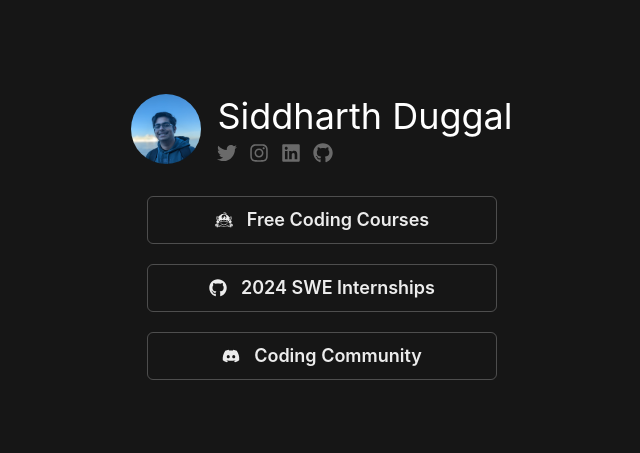
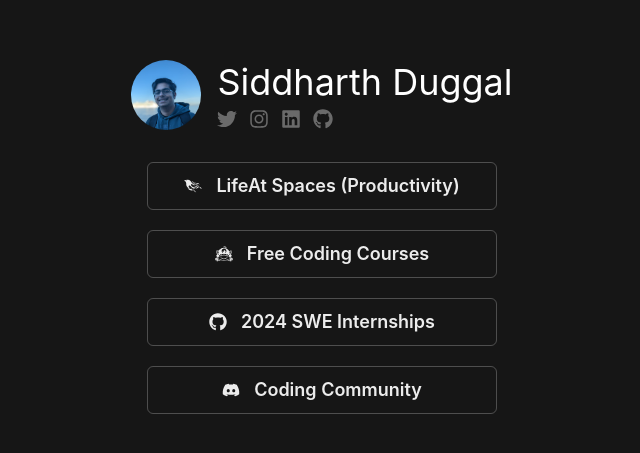
Before and after one commit to siddharthd0/card, a Next.js app: page / in a window 1280 px wide. Shown: the part 163-616 px from the top of the page, without its empty margins (318-958 px from the left). Built offline with nearby package versions, Linux system fonts and the light colour scheme.

Commit message:
added life at

```diff
--- a/src/pages/index.js
+++ b/src/pages/index.js
@@ -18,6 +18,7 @@ import {
   FaGithub,
   FaDiscord,
   FaTwitter,
+  FaPhoenixFramework,
   FaInstagram,
   FaLinkedin,
   FaTiktok,
@@ -174,6 +175,11 @@ export default function Home() {
 
         <VStack spacing={5}>
           <LinkButton
+            name="LifeAt Spaces (Productivity)"
+            url={"https://lifeat.io/"}
+            icon={<FaPhoenixFramework/>}
+            />
+          <LinkButton
             name="Free Coding Courses"
             url="https://www.techoptimum.org"
             icon={<FaOptinMonster />}
```
